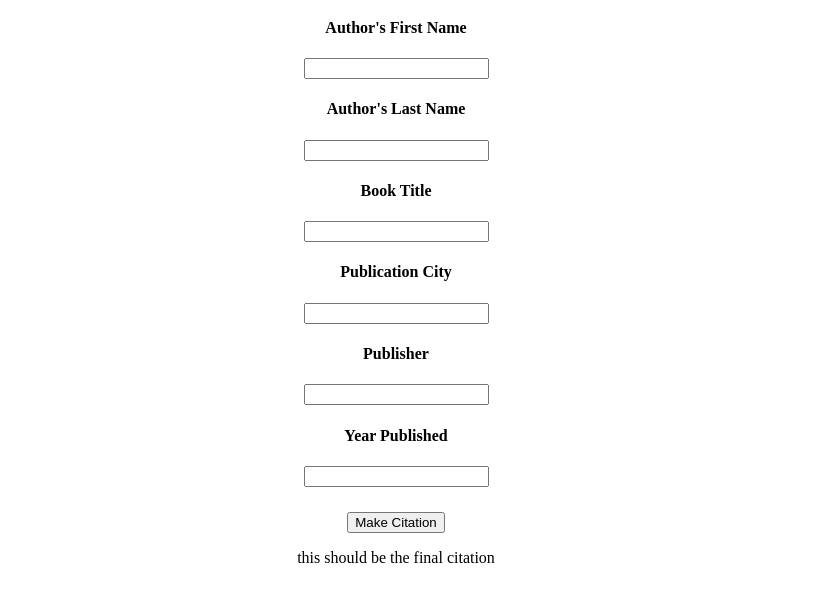
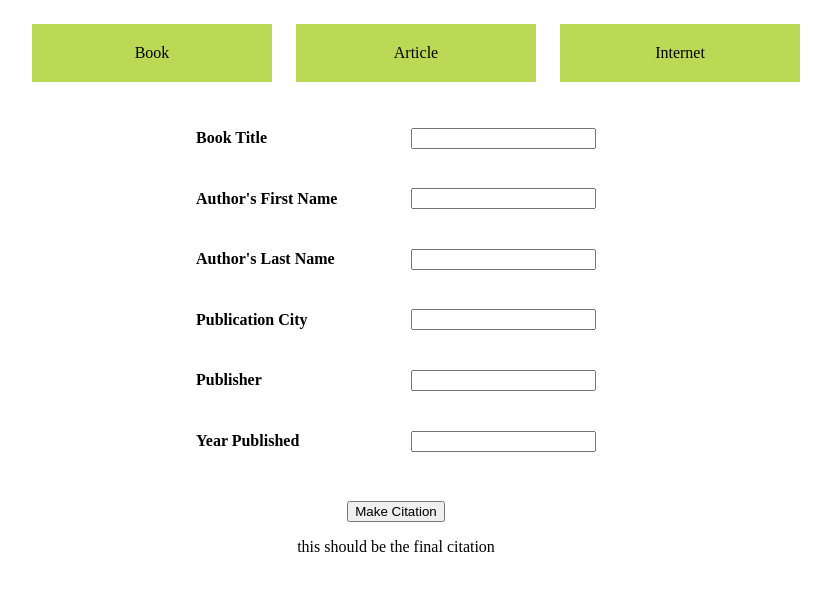
Before and after one commit to mineo333/woodsoncompsci.github.io, a plain HTML site: page index.html in a window 1280 px wide. Shown: the part 61-662 px from the top of the page, without its empty margins (244-1075 px from the left). Drawn offline with Linux system fonts and the light colour scheme.

Commit message:
facelift

```diff
--- a/index.html
+++ b/index.html
@@ -7,23 +7,53 @@
 	</head>
 	<body>
 		<h1>Woodson Style Guide Citation Machine</h1>
+        <ul>
+            <a href=""><li>Book</li></a>
+            <a href=""><li>Article</li></a>
+            <a href=""><li>Internet</li></a>
+        </ul>
+
+        <div id="input">
+
+        <div id="field">
+		    <h4>Book Title</h4>
+		    <input id="title"></input>
+        </div>
+
+        <div id="field">
 		    <h4>Author's First Name</h4>
 		    <input id="authorfirstname"></input>
+        </div>
+
+        <div id="field">
 		    <h4>Author's Last Name</h4>
 		    <input id="authorlastname"></input>
-		<h4>Book Title</h4>
-		<input id="title"></input>
+        </div>
+
+
+        <div id="field">
 		    <h4>Publication City</h4>
 		    <input id="city"></input>
+        </div>
+
+        <div id="field">
 		    <h4>Publisher</h4>
 		    <input id="publisher"></input>
+        </div>
+
+        <div id="field">
 		    <h4>Year Published</h4>
 		    <input id="year"></input>
+        </div>
+
 		<div id="submit">
 			<button type="submit" onclick="makeCitation()">Make Citation</button>
+		</div>
         </div>
 		<div id="citation">
 			<p>this should be the final citation</p>
 		</div>
+        <!--<h5 onclick="copy()">Click here to copy</h5>-->
+
 	</body>
 </html>
--- a/main.css
+++ b/main.css
@@ -1,9 +1,56 @@
 body{
-	width: 960px;
+	width: auto;
 	text-align: center;
 	margin: 0px auto;
+    font-family: 'Times New Roman';
 }
 
 #submit {
-	margin-top: 25px;
+    clear: both;
+	padding-top: 30px;
 }
+
+ul {
+    list-style-type: none;
+    display: inline-block;
+    margin-top: -5px;
+}
+
+li {
+    display: inline-block;
+    padding: 20px;
+    margin: 10px;
+    width: 200px;
+    background: #BADA55;
+    text-decoration: none;
+    color: black;
+}
+
+h4 {
+    clear: both;
+    float: left;
+}
+
+p {
+    font-size: 12pt;
+}
+
+a {
+    text-decoration: none;
+}
+
+input {
+    float: right;
+    margin-top: 20px;
+}
+
+#input {
+    text-align: center;
+    margin: 0px auto;
+    width: 400px;
+}
+
+#field {
+    width: 100%;
+    height: 50px;
+}
--- a/script.js
+++ b/script.js
@@ -38,3 +38,8 @@ function makeCitation(){
 	//document.getElementById("citation").innerHTML = "<p>" + authorlastname + ", " + authorfirstname + ". <i>" + title +
 	//												"</i>. " + city + ": " + publisher + ", " + year + ". Print." + "</p>";
 }
+
+function copy(){
+    text = "hi"
+    text.execCommand("Copy");
+}
```
Also changed, not shown: 1 other file. Lines whose indentation alone changed are shown as unchanged.
